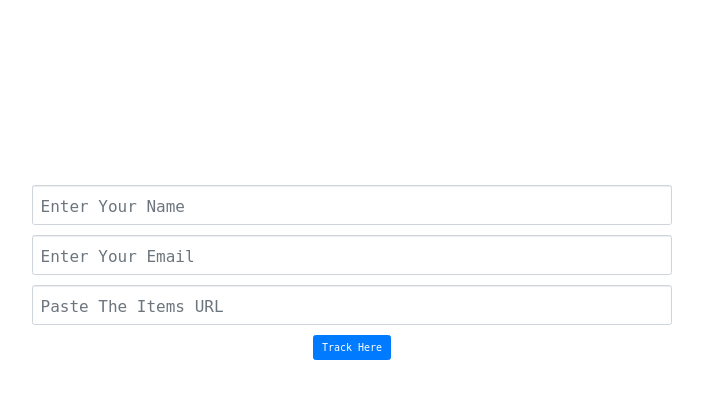
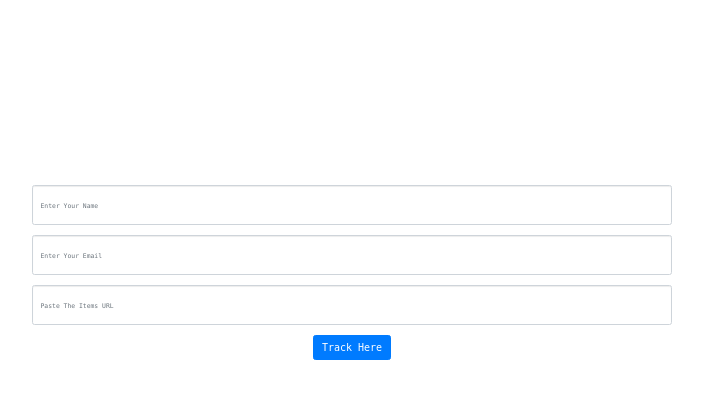
Before and after one commit to Makhubedu/PriceTracker, a Flask app: page / in a window 1280 px wide. Shown: the part 154-553 px from the top of the page, without its empty margins (288-991 px from the left). Run offline with Flask 2, Linux system fonts and the light colour scheme; some libraries are stand-ins or nearby versions; some web fonts are replaced.

```diff
--- a/static/styles/mainpage.css
+++ b/static/styles/mainpage.css
@@ -20,5 +20,5 @@ header {
 
 .form-control {
     height: 40px;
-    font-size: 20px;
+    font-size: 0.8em;
 }
```
